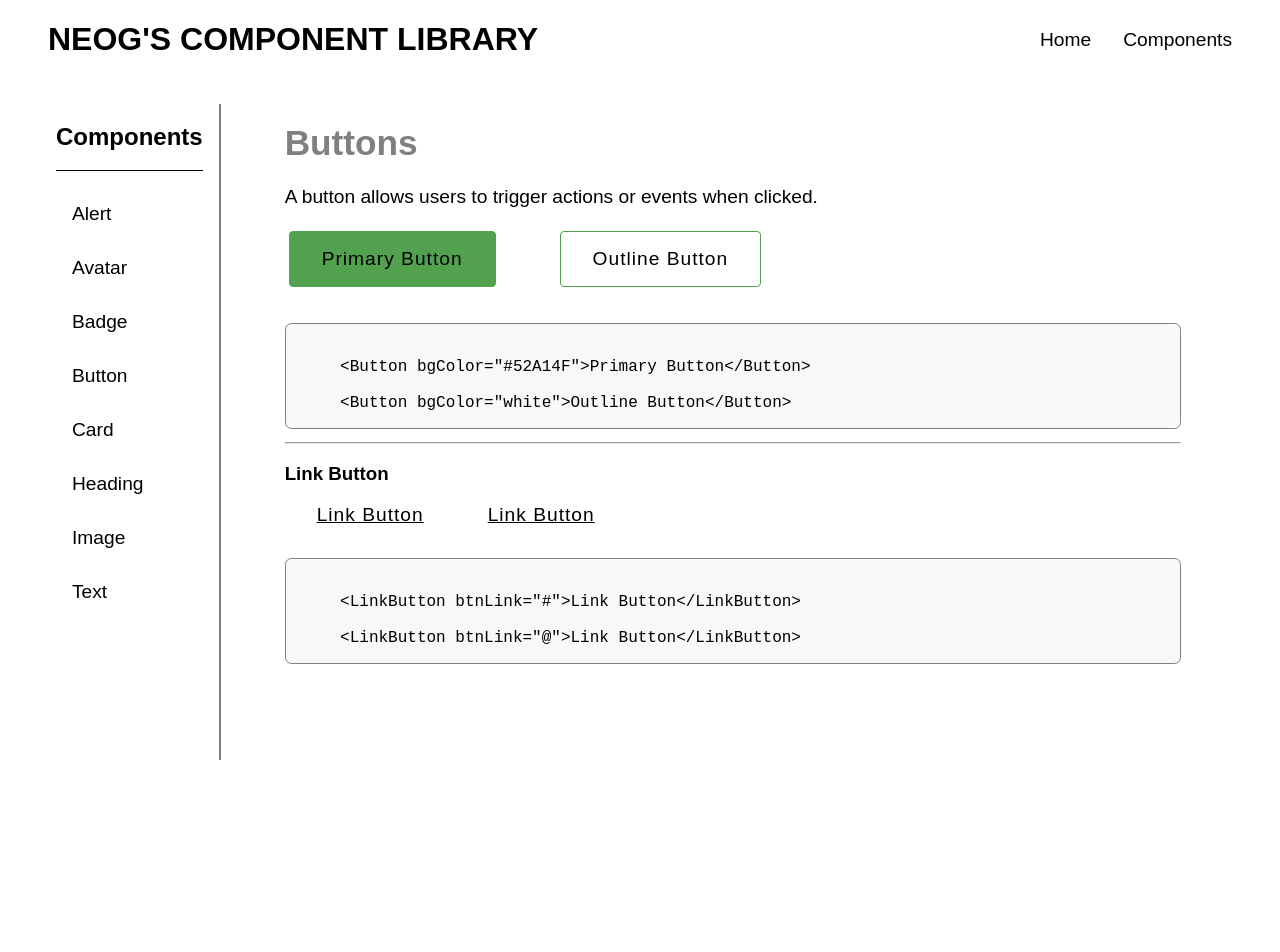
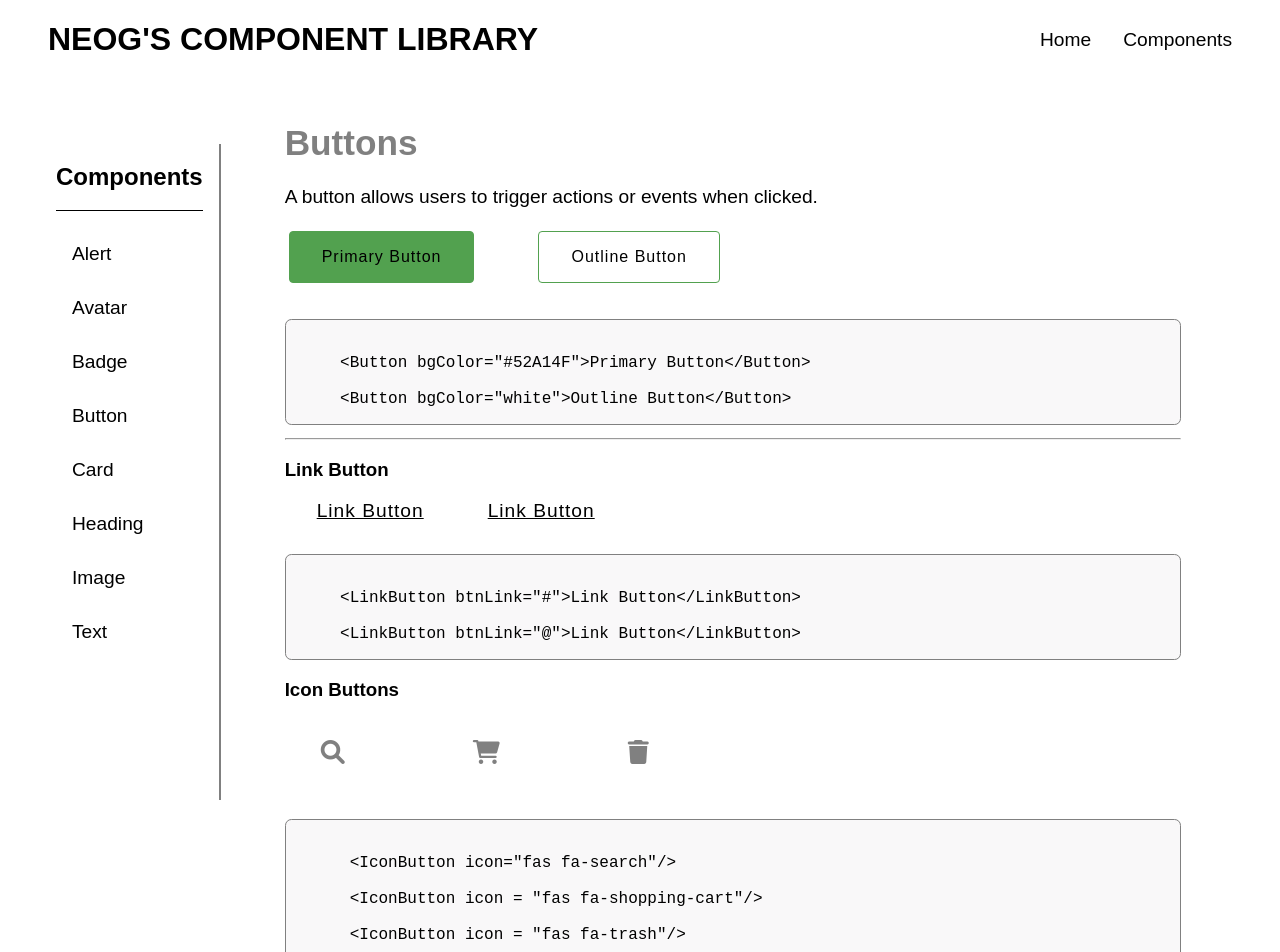
Before and after one commit to mahimagupta24/Component-library, a React (Create React App) app: page /button in a window 1280 px wide. Shown: the top 952 px of the page. Before the commit the page ends 800 px from the top, so only its background shows below. Built offline with nearby package versions, Linux system fonts and the light colour scheme.

Commit message:
add new  Button type

```diff
--- a/src/components/Button/Button.css
+++ b/src/components/Button/Button.css
@@ -5,7 +5,7 @@
 }
 
 .button-main{
-    font-size:1.2rem;
+    font-size:1rem;
     padding: 1rem 2rem;
     border: 1px solid #52A14F;
     border-radius: 4px;
@@ -34,3 +34,11 @@
 .link-btn{
 display: flex;
 }
+.icon-button-main{
+    font-size:1.5rem;
+    padding: 1rem 2rem;
+    border: none;
+    cursor: pointer;
+    color:grey;
+    background-color: white;
+}
--- a/src/components/Button/ButtonComponent.js
+++ b/src/components/Button/ButtonComponent.js
@@ -1,11 +1,13 @@
 import Header from "../Header";
 import SideBar from "../sidebar";
 import Button from "./Button";
-import "./Button.css"
+import "./Button.css";
+import IconButton from "./ButtonIcon";
 import LinkButton from "./ButtonLink";
 
-export default function ButtonComponent(){
-    return<div>
+export default function ButtonComponent() {
+  return (
+    <div>
       <Header />
       <div className="documentation-main">
         <div>
@@ -30,7 +32,7 @@ export default function ButtonComponent(){
 `}
               </div>
             </pre>
-<hr/>
+            <hr />
 
             <h3>Link Button</h3>
             <div className="link-btn">
@@ -46,8 +48,26 @@ export default function ButtonComponent(){
 `}
               </div>
             </pre>
+            <h3>Icon Buttons</h3>
+            <div className="buttons">
+             <IconButton icon="fas fa-search"/>
+             <IconButton icon = "fas fa-shopping-cart"/>
+             <IconButton icon = "fas fa-trash"/>
+            </div>
+            <pre>
+              <div className="new-code-block">
+                {`
+     <IconButton icon="fas fa-search"/>
+
+     <IconButton icon = "fas fa-shopping-cart"/>
+
+     <IconButton icon = "fas fa-trash"/>
+`}
+              </div>
+            </pre>
           </div>
         </div>
       </div>
     </div>
+  );
 }
--- /dev/null
+++ b/src/components/Button/ButtonIcon.js
@@ -0,0 +1,8 @@
+export default function IconButton({icon,children}){
+    return<div>
+     <button className="icon-button-main">
+        <i className={icon}></i>
+        {children}
+        </button>
+    </div>
+}
```
Lines whose indentation alone changed are shown as unchanged.
